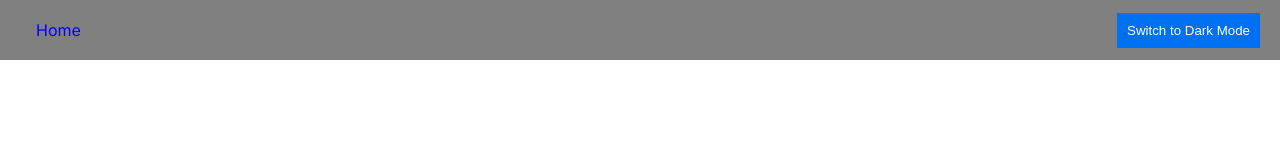
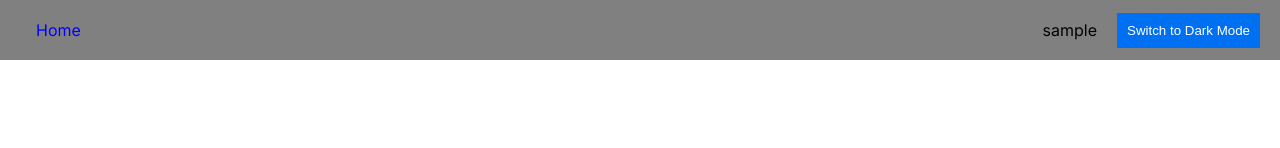
Before and after one commit to JeffreyArnold24/Portfolio-Website, a Next.js app in the folder reactApplication/react_next_app/: page /welcome_page in a window 1280 px wide. Shown: the top 148 px of the page. Built offline with nearby package versions, Linux system fonts and the light colour scheme; sample sign-in values are in the browser's storage.

Commit message:
Restructures the code so that instead of sending the user to a new page on login, the login information is just stored in the local storage.

```diff
--- a/reactApplication/react_next_app/src/app/welcome_page/page.js
+++ b/reactApplication/react_next_app/src/app/welcome_page/page.js
@@ -3,13 +3,11 @@
 import styles from "./welcome_page_stylesheet.css";
 import Toolbar from "@/components/top_toolbar";
 import { useState } from "react";
-import { useRouter } from "next/navigation";
 import handleSubmit from "@/controllers/login_controller.js"
 
 export default function Home() {
   const [username, setUsername] = useState("");
   const [password, setPassword] = useState("");
-  const router = useRouter();
 
   return (
     <div className="main-container">
@@ -43,7 +41,7 @@ export default function Home() {
           <div className="sign-in-title">
             <h2>Sign In</h2>
           </div>
-          <form onSubmit={(e) => handleSubmit(e, username, password, router)}>
+          <form onSubmit={(e) => handleSubmit(e, username, password)}>
             <input type="username" placeholder="Username" onChange={(e) => setUsername(e.target.value)} />
             <input type="password" placeholder="Password" onChange={(e) => setPassword(e.target.value)} />
             <button type="submit">Sign In</button>
--- a/reactApplication/react_next_app/src/components/styles/toolbar.css
+++ b/reactApplication/react_next_app/src/components/styles/toolbar.css
@@ -11,8 +11,13 @@
     z-index: 100;
     background-color: gray;
   }
-.dark_theme_button{
-    float:right;
+.username_dark_theme{
+    display: flex;
+    align-items: center;
+    justify-content: flex-end;
+}
+.username_display{
+  padding-right: 20px;
 }
 ul {
     list-style: none;
--- a/reactApplication/react_next_app/src/components/top_toolbar.js
+++ b/reactApplication/react_next_app/src/components/top_toolbar.js
@@ -1,11 +1,25 @@
 import Link from 'next/link';
 import { useRouter } from 'next/navigation';
+import { useState, useEffect } from 'react';
 import ThemeToggle from "@/components/dark_theme_toggle_button";
 import styles from './styles/toolbar.css'
 
 export default function Toolbar() {
   const router = useRouter();
   const currentPath = router.pathname;
+
+  const [username, setUsername] = useState(null);
+
+  // Retrieve username from localStorage when component mounts
+  useEffect(() => {
+    const storedUsername = localStorage.getItem('username');
+    if (storedUsername) {
+      setUsername(storedUsername);
+    }
+    else{
+      setUsername('')
+    }
+  }, []);
 
   const links = [
     { name: 'Home', path: '/' },
@@ -22,8 +36,18 @@ export default function Toolbar() {
           ))}
         </ul>
       </nav>
-      <div className='dark_theme_button'>
-        <ThemeToggle />
+
+      <div className='username_dark_theme'>
+        {/* Display the username if it exists */}
+        {username && (
+          <div className="username_display">
+            {username}
+          </div>
+        )}
+
+        <div className='dark_theme_button'>
+          <ThemeToggle />
+        </div>
       </div>
     </div>
   );
--- a/reactApplication/react_next_app/src/controllers/login_controller.js
+++ b/reactApplication/react_next_app/src/controllers/login_controller.js
@@ -2,7 +2,7 @@
 import { useState } from "react";
 import { useRouter } from "next/navigation";
 
-const handleSubmit = async (e, username, password, router) => {
+const handleSubmit = async (e, username, password) => {
     e.preventDefault();
     const response = await fetch("http://localhost:8080/login", {
       method: "POST",
@@ -18,8 +18,8 @@ const handleSubmit = async (e, username, password, router) => {
     const data = await response.json();
     if (response.ok && data.authToken) {
       // If login successful, mark the user as authenticated
-      console.log("Accepted")
-      router.push("/home_page");
+      localStorage.setItem('authToken', data.authToken)
+      localStorage.setItem('username', data.username)
     } else {
       // Display an error message if login fails
       console.log("Rejected")
```
